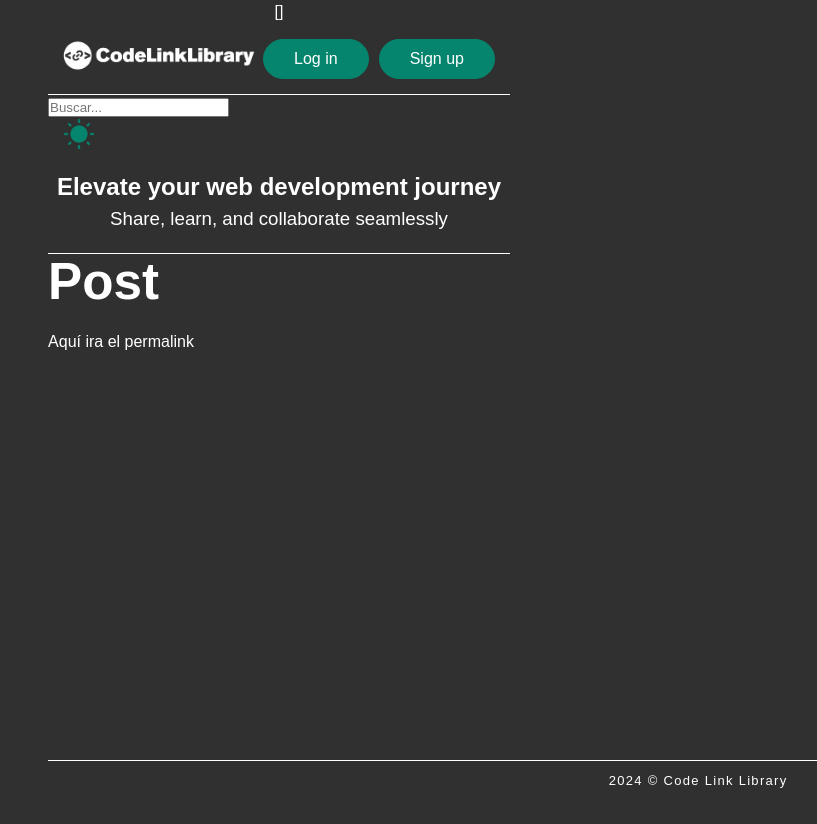
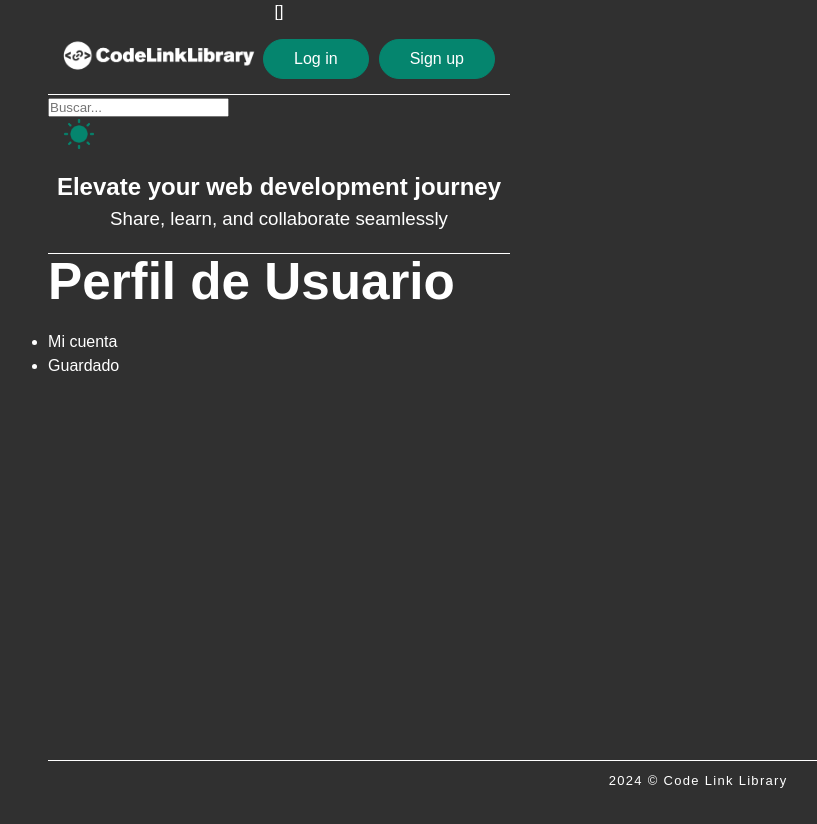
Before and after one commit to helenartola/codeLinkLibraryFront, a React (Vite) app: page /profile in a window 1280 px wide. Shown: the whole page, without its empty margins (361-1178 px from the left). Built offline with nearby package versions, Linux system fonts and the light colour scheme.

Commit message:
actualizacion Profile/Register + hooks/API.JS

```diff
--- /dev/null
+++ b/src/hooks/api.js
@@ -0,0 +1 @@
+//import { useFetch, useFetchPost } from './useFetch'
--- a/src/main.jsx
+++ b/src/main.jsx
@@ -1,13 +1,16 @@
 import React from "react";
 import ReactDOM from "react-dom/client";
 import { BrowserRouter } from "react-router-dom";
+import { UserProvider } from './components/UserContext'//importo userprovider para Register
 import App from "./App.jsx";
 import "./index.css";
 
 ReactDOM.createRoot(document.getElementById("root")).render(
   <React.StrictMode>
-    <BrowserRouter>
-      <App />
-    </BrowserRouter>
+      <UserProvider>
+        <BrowserRouter>
+          <App />
+        </BrowserRouter>
+      </UserProvider>
   </React.StrictMode>
 );
--- a/src/pages/profilepage/ProfilePage.jsx
+++ b/src/pages/profilepage/ProfilePage.jsx
@@ -1,8 +1,15 @@
+import "./ProfilePage.css"
+
 const ProfilePage = () => {
     return (
       <section>
-        <h1>Post</h1>
-        <p>Aquí ira el permalink</p>
+        <h1>Perfil de Usuario</h1>
+        <nav>
+          <ul>
+            <li>Mi cuenta</li>
+            <li>Guardado</li>
+          </ul>
+        </nav>
       </section>
     );
   };
--- a/src/pages/registerpage/RegisterPage.jsx
+++ b/src/pages/registerpage/RegisterPage.jsx
@@ -1,7 +1,7 @@
 import { useState } from 'react'
 import { Navigate } from 'react-router-dom'
 import { useUser } from '../../components/UserContext'
-//import { useUserActions } from '../../hooks/api'
+import { useUserActions } from '../../hooks/api'
 import './RegisterPage.css'
 
 const RegisterPage = () => {
@@ -9,7 +9,7 @@ const RegisterPage = () => {
   const [email, setEmail] = useState('')
   const [password, setPassword] = useState('')
 
-  //const userActions = useUserActions()
+  const userActions = useUserActions()
   const [user, setUser] = useUser()
 
   const handleSubmit = e => {
```
